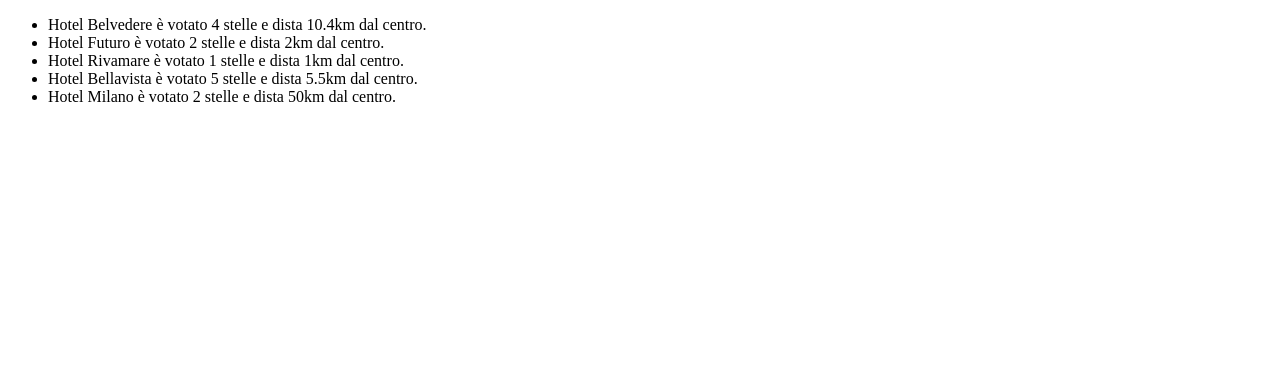
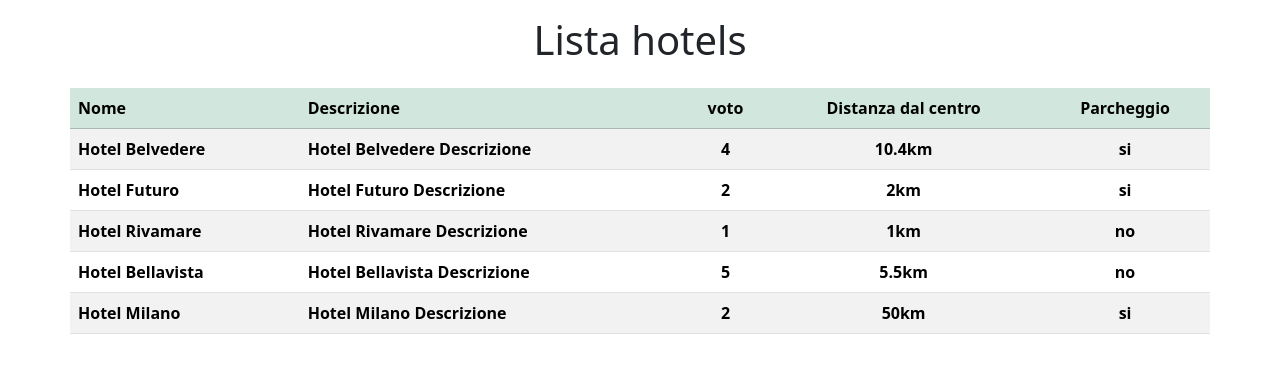
Before and after one commit to Anymoose98/php-hotel, a PHP site: page / in a window 1280 px wide. Shown: the top 373 px of the page. Run offline with PHP 8.4, Linux system fonts and the light colour scheme; lists and menus that the app fills with data are empty.

Commit message:
Esercizio base finito

```diff
--- a/index.php
+++ b/index.php
@@ -4,6 +4,7 @@
     <meta charset="UTF-8">
     <meta name="viewport" content="width=device-width, initial-scale=1.0">
     <title>PHP Hotel</title>
+    <link href="https://cdn.jsdelivr.net/npm/bootstrap@5.3.2/dist/css/bootstrap.min.css" rel="stylesheet" integrity="sha384-T3c6CoIi6uLrA9TneNEoa7RxnatzjcDSCmG1MXxSR1GAsXEV/Dwwykc2MPK8M2HN" crossorigin="anonymous">
 </head>
 <body>
     <?php
@@ -46,16 +47,52 @@
 
         ];
     ?>
-    <ul>
-        <?php
-        foreach($hotels as $hotels)
-        echo
-        "<li>"
-        .$hotels["name"]. " è votato ".$hotels["vote"]. " stelle e dista ".$hotels["distance_to_center"]."km dal centro.".
-        "</li>";
-        ?>
+    <!-- Parte iniziale con titolo -->
+    <div class="container">
+        <div class="row">
+            <div class="col-12 text-center my-3">
+                <h1>Lista hotels</h1>
+            </div>
 
-    </ul>
+            <!-- Inizio table con parti default -->
+            <table class="table table-striped">
+                <thead>
+                    <tr class="table-success">
+                        <th scope="col">Nome</th>
+                        <th scope="col">Descrizione</th>
+                        <th class="text-center" scope="col">voto</th>
+                        <th class="text-center" scope="col">Distanza dal centro</th>
+                        <th class="text-center" scope="col">Parcheggio</th>
+                    </tr>
+                </thead>
 
+                <!-- Inizio corpo centrale con for each su Hotels -->
+               <tbody>
+                <?php
+                    foreach($hotels as $hotels){
+
+                    // if & else per trasformare parking da true in si e false in no
+                    if($hotels["parking"] === true){
+                        $hotels["parking"] = "si";
+                    }
+                    else{
+                        $hotels["parking"] = "no";
+                    }
+
+                    // struttura base per il foreach che riciclerà
+                    echo
+                    '<tr class="my-5">
+                        <th scope="col">'.$hotels["name"].'</th>
+                        <th scope="col">'.$hotels["description"].'</th>
+                        <th class="text-center" scope="col">'.$hotels["vote"].'</th>
+                        <th class="text-center" scope="col">'.$hotels["distance_to_center"].'km</th>
+                        <th class="text-center" scope="col">'.$hotels["parking"].'</th>
+                    </tr>';
+                    }
+                ?>
+               </tbody>
+            </table>
+        </div>
+    </div>
 </body>
 </html>
```
